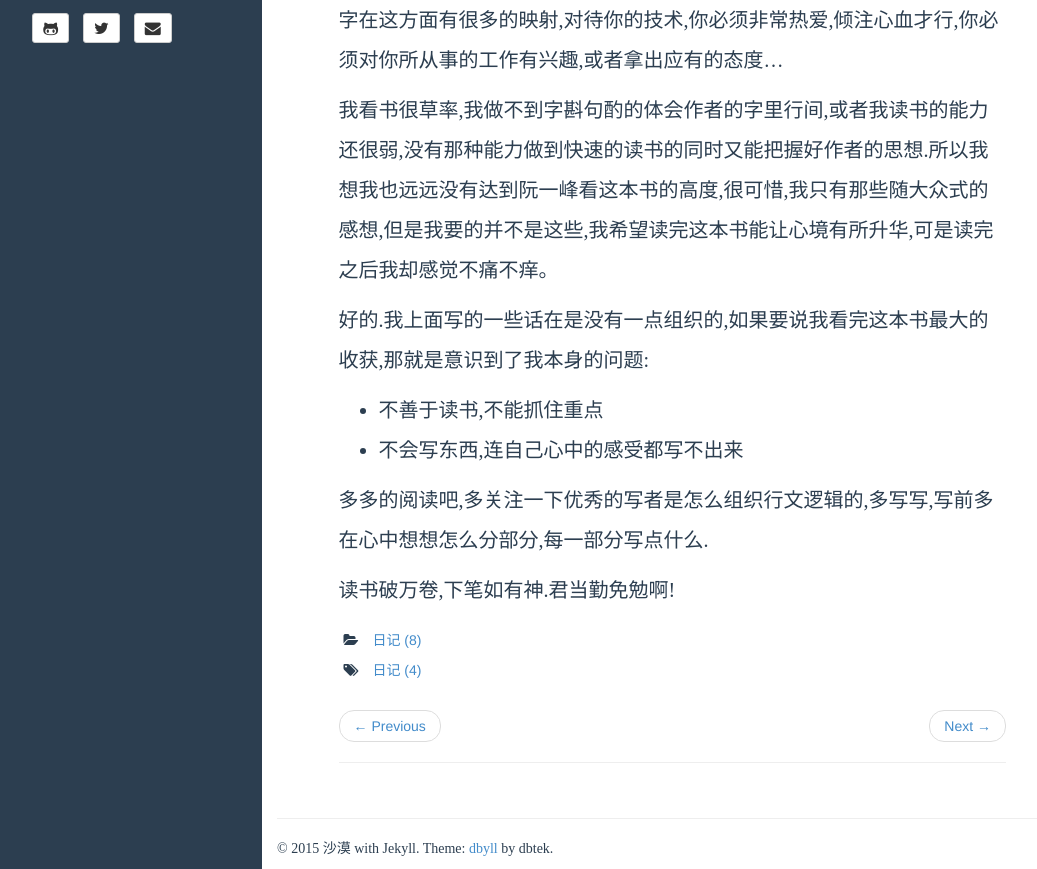
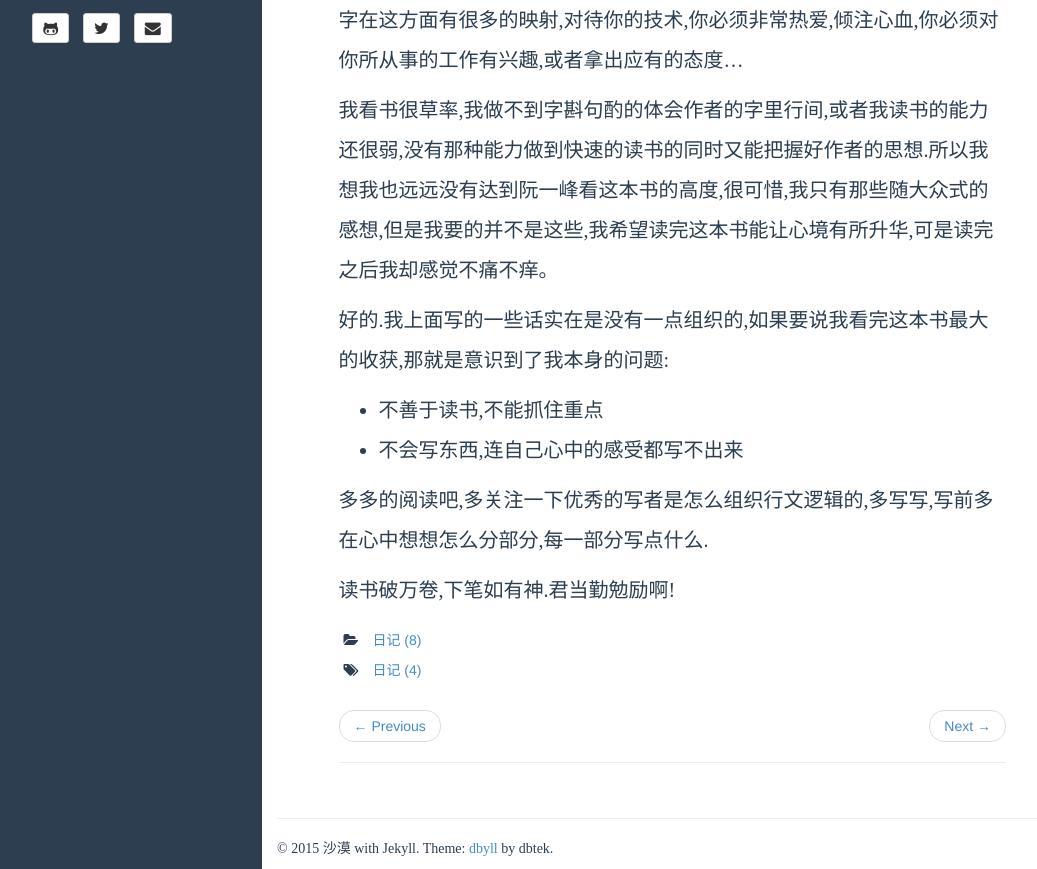
Before and after one commit to ishamo/qd, a Jekyll site: the page built from _posts/2015-05-06-read-book.md, in a window 1280 px wide and 1330 px high. Shown: the part 461-1330 px from the top of the window, without its empty margins (58-1095 px from the left). Built offline with Jekyll 4.4.1, drawn with Linux system fonts in a browser that asks for light colours; comment, search, counter and statistics services are not loaded; some of the changed text lies outside the part shown.

Commit message:
Signed-off-by: i沙漠醡è <sha_moon@126.com>

```diff
--- a/_posts/2015-05-06-read-book.md
+++ b/_posts/2015-05-06-read-book.md
@@ -12,15 +12,15 @@ tags: 日记
 
 这是一本备受推崇的书,但是我是一个心猿意马的读者.
 
-很多人觉得这是写给工程技术人员的一本书,是的,我也能从这本书里面窥得一二,作者对待他的修摩托车的态度,确实是做工程技术人员的态度,作者的文字在这方面有很多的映射,对待你的技术,你必须非常热爱,倾注心血才行,你必须对你所从事的工作有兴趣,或者拿出应有的态度...
+很多人觉得这是写给工程技术人员的一本书,是的,我也能从这本书里面窥得一二,作者对待他的修摩托车的态度,确实是做工程技术人员的态度,作者的文字在这方面有很多的映射,对待你的技术,你必须非常热爱,倾注心血,你必须对你所从事的工作有兴趣,或者拿出应有的态度...
 
 我看书很草率,我做不到字斟句酌的体会作者的字里行间,或者我读书的能力还很弱,没有那种能力做到快速的读书的同时又能把握好作者的思想.所以我想我也远远没有达到阮一峰看这本书的高度,很可惜,我只有那些随大众式的感想,但是我要的并不是这些,我希望读完这本书能让心境有所升华,可是读完之后我却感觉不痛不痒。
 
-好的.我上面写的一些话在是没有一点组织的,如果要说我看完这本书最大的收获,那就是意识到了我本身的问题:
+好的.我上面写的一些话实在是没有一点组织的,如果要说我看完这本书最大的收获,那就是意识到了我本身的问题:
 
 - 不善于读书,不能抓住重点
 - 不会写东西,连自己心中的感受都写不出来
 
 多多的阅读吧,多关注一下优秀的写者是怎么组织行文逻辑的,多写写,写前多在心中想想怎么分部分,每一部分写点什么.
 
-读书破万卷,下笔如有神.君当勤免勉啊!
+读书破万卷,下笔如有神.君当勤勉励啊!
```
